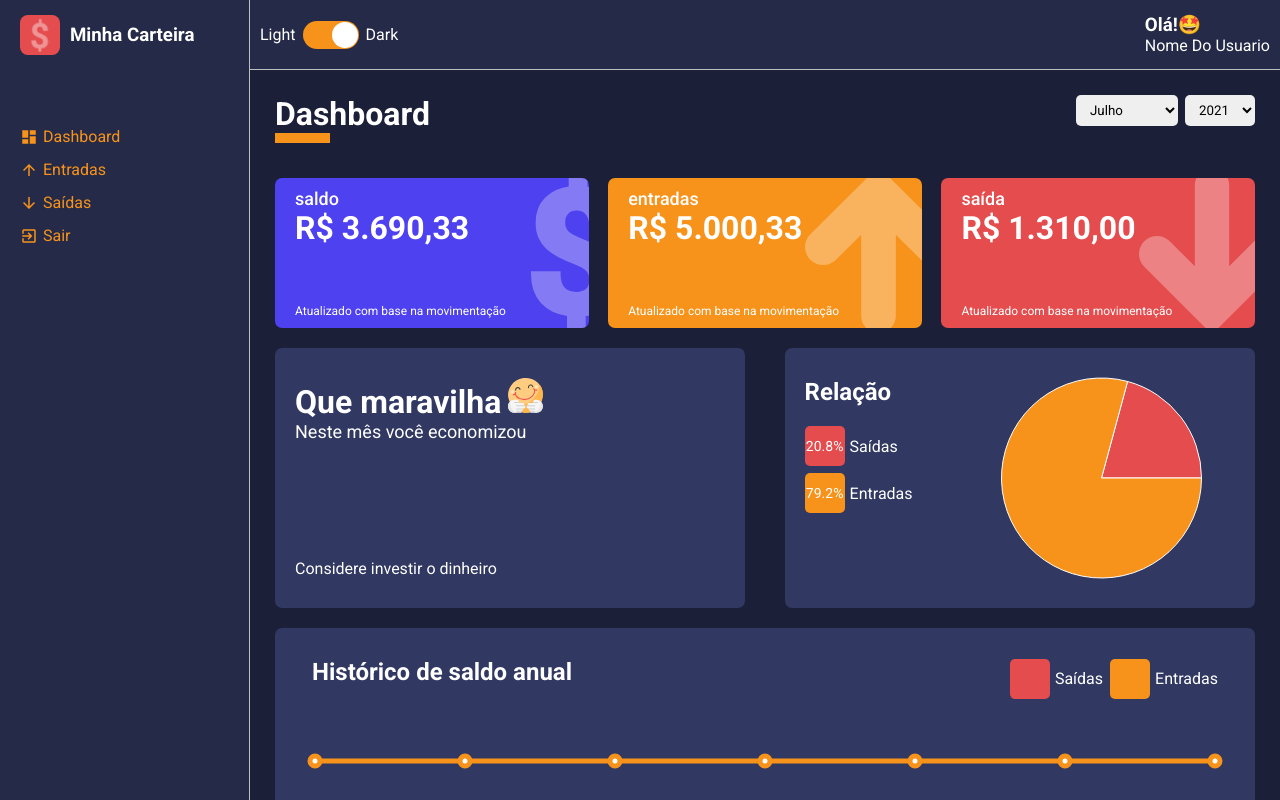
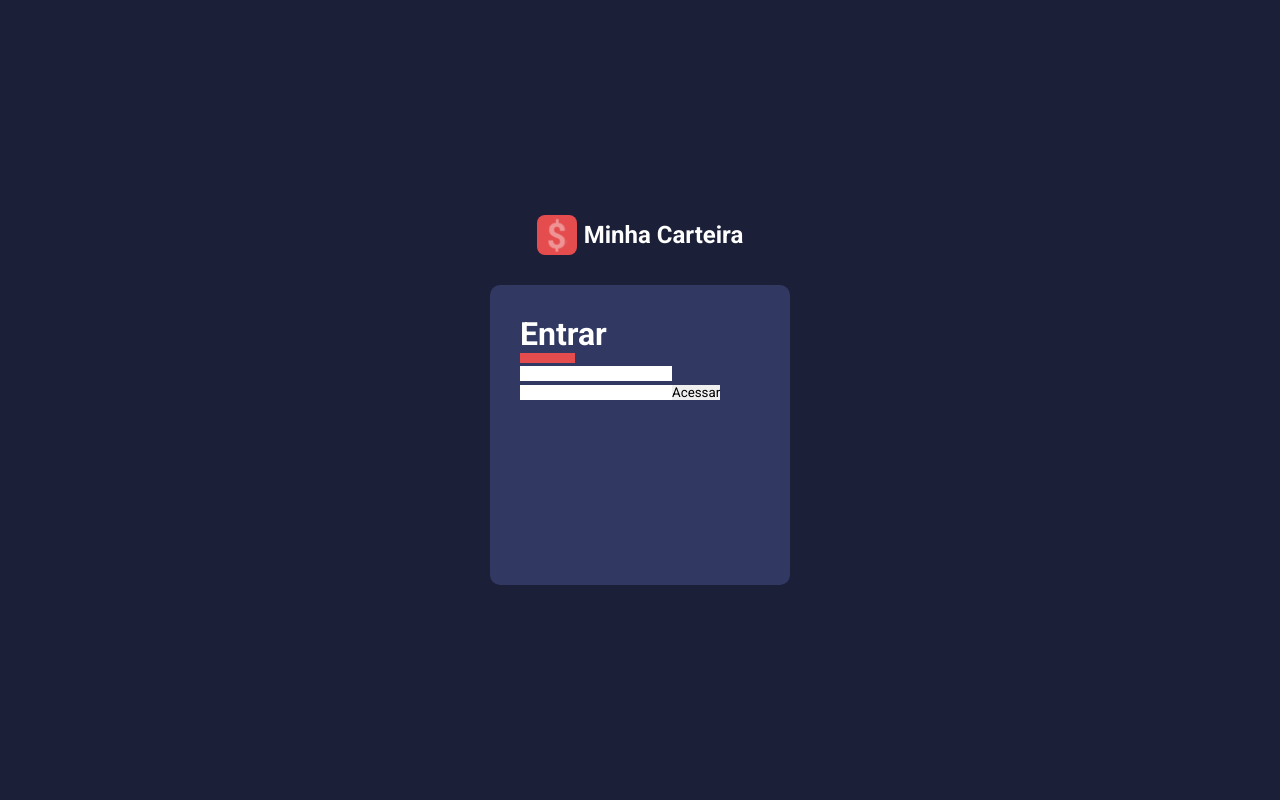
Before and after one commit to viniciusgiacomelli/carteira-dashboard-react, a React (Create React App) app: page /dashboard in a window 1280 px wide. Built offline with nearby package versions, Linux system fonts and the light colour scheme.

Commit message:
Tela Login - Criada, estilizada incialmente

```diff
--- a/src/pages/List/index.tsx
+++ b/src/pages/List/index.tsx
@@ -157,7 +157,7 @@
 
                 <button
                 type="button"
-                className={`tag-filter tag-filter-current
+                className={`tag-filter tag-filter-recurrent
                 ${selectedFrequency.includes('recorrente') && 'tag-actived'}`}
                 onClick={() => handleFrequencyClick('recorrente')}
                 >
--- a/src/pages/List/styles.ts
+++ b/src/pages/List/styles.ts
@@ -32,7 +32,7 @@
 
     }
 
-        .tag-filter-current::after{
+        .tag-filter-recurrent::after{
             content:'';
             display: block;
             width:55px;
--- a/src/pages/Signin/index.tsx
+++ b/src/pages/Signin/index.tsx
@@ -1,11 +1,36 @@
 import React from 'react';
 
-const Signin: React.FC = () => {
+import logo from '../../assets/logo.svg';
+
+import {
+    Container,
+    Logo,
+    Form,
+    FormTitle
+} from './styles';
+
+const SignIn: React.FC = () => {
     return (
-        <div>
-        <h1>Signin</h1>
-        </div>
+        <Container>
+
+            <Logo>
+                <img src={logo} alt="Minha Carteira" />
+                <h2>Minha Carteira</h2>
+            </Logo>
+
+            <Form>
+                <FormTitle>
+                    Entrar
+                </FormTitle>
+
+                <input type="text"></input>
+                <input type="text"></input>
+
+                <button type="submit">Acessar</button>
+            </Form>
+
+        </Container>
     );
 }
 
-export default Signin;
+export default SignIn;
--- /dev/null
+++ b/src/pages/Signin/styles.ts
@@ -0,0 +1,56 @@
+import styled from "styled-components";
+
+export const Container = styled.div`
+    height: 100vh;
+
+    display: flex;
+    flex:1;
+    flex-direction: column;
+    justify-content: center;
+    align-items: center;
+
+    background-color: ${props => props.theme.colors.primary};
+`;
+
+export const Logo = styled.div`
+    display:flex;
+    align-items: center;
+
+    margin-bottom: 30px;
+
+    >h2{
+        color:${props => props.theme.colors.white};
+        margin-left: 7px;
+    }
+
+    >img{
+        width: 40px;
+        height: 40px;
+    }
+`;
+
+export const Form = styled.form`
+
+    width:300px;
+    height: 300px;
+
+    padding: 30px;
+
+    border-radius: 10px;
+
+    background-color: ${props => props.theme.colors.tertiary};
+
+`;
+
+export const FormTitle = styled.h1`
+
+    color:${props => props.theme.colors.white};
+
+    &:after{
+        content:'';
+            display: block;
+            width:55px;
+            border-bottom: 10px solid ${props => props.theme.colors.warning};
+    }
+
+`;
--- /dev/null
+++ b/src/routes/auth.routes.tsx
@@ -0,0 +1,13 @@
+import React from 'react';
+import { Switch, Route } from 'react-router';
+
+import SignIn from '../pages/SignIn';
+
+const AuthRoutes: React.FC = () => (
+    <Switch>
+        <Route component ={SignIn} />
+    </Switch>
+
+);
+
+export default AuthRoutes;
--- a/src/routes/index.tsx
+++ b/src/routes/index.tsx
@@ -2,10 +2,11 @@
 import { BrowserRouter } from 'react-router-dom';
 
 import App from './app.routes';
+import Auth from './auth.routes';
 
 const Routes: React.FC = () => (
     <BrowserRouter>
-        <App/>
+        <Auth/>
     </BrowserRouter>
 )
 
```
